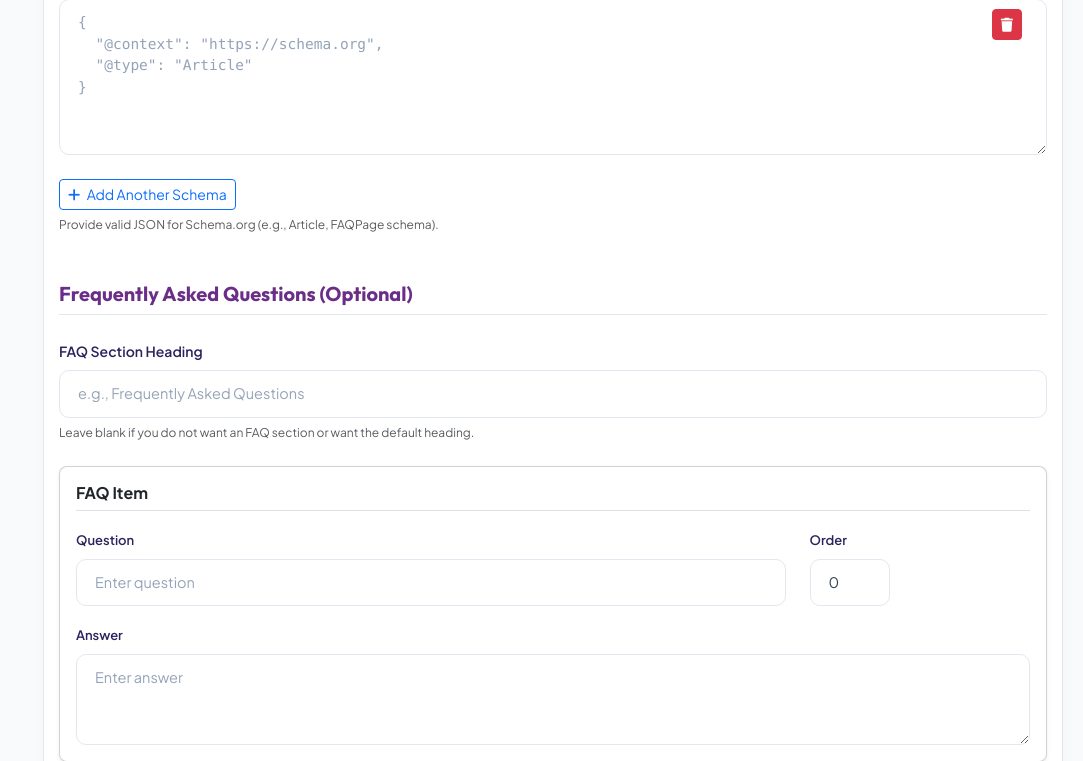
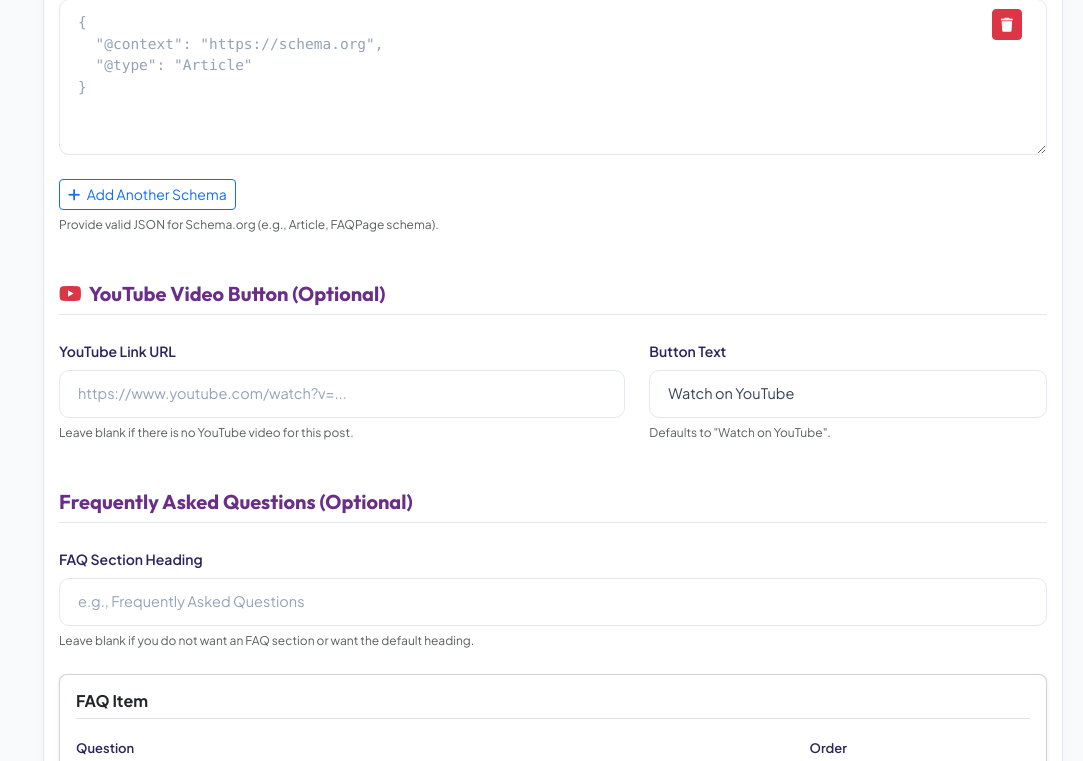
Before and after one commit to Joohi-parveen/digital-ranker, a Django app: page /dashboard/blogs/add/ in a window 1280 px wide; the page is wider, and only the part inside the window is pictured. Shown: the part 1854-2615 px from the top of that part, without its empty margins (197-1280 px from the left). Run offline with Django 5.2, Linux system fonts and the light colour scheme; the visitor is signed in with stand-in values (Sample User, id 1); data that the repository does not hold is empty; parts of the project's set-up code (start-up, migrations or seed data) failed here and were passed over; some libraries are stand-ins or nearby versions.

Commit message:
Latest Updates of Custom url , automatic redirection , Anti spam and bot protection , yt btn in blog

```diff
--- a/dashboard/templates/dashboard/blog_form.html
+++ b/dashboard/templates/dashboard/blog_form.html
@@ -199,6 +199,34 @@
                         {% if form.schema_markup.errors %}
                         <div class="text-danger small mt-1.5"><i class="fa-solid fa-circle-exclamation me-1"></i> {{ form.schema_markup.errors }}</div>
                         {% endif %}
+                    </div>
+
+                    <!-- YouTube Link Section -->
+                    <h5 class="mb-4 pb-2 mt-5" style="font-family: 'Outfit', sans-serif; font-weight: 700; color: var(--primary); border-bottom: 1px solid var(--border-color);">
+                        <i class="fa-brands fa-youtube text-danger me-1"></i> YouTube Video Button (Optional)
+                    </h5>
+
+                    <div class="row mb-4">
+                        <div class="col-md-7 mb-3 mb-md-0">
+                            <label for="{{ form.youtube_url.id_for_label }}" class="form-label">
+                                YouTube Link URL
+                            </label>
+                            {{ form.youtube_url }}
+                            <div class="form-text text-muted" style="font-size: 12px; margin-top: 6px;">Leave blank if there is no YouTube video for this post.</div>
+                            {% if form.youtube_url.errors %}
+                            <div class="text-danger small mt-1.5"><i class="fa-solid fa-circle-exclamation me-1"></i> {{ form.youtube_url.errors }}</div>
+                            {% endif %}
+                        </div>
+                        <div class="col-md-5">
+                            <label for="{{ form.youtube_button_text.id_for_label }}" class="form-label">
+                                Button Text
+                            </label>
+                            {{ form.youtube_button_text }}
+                            <div class="form-text text-muted" style="font-size: 12px; margin-top: 6px;">Defaults to "Watch on YouTube".</div>
+                            {% if form.youtube_button_text.errors %}
+                            <div class="text-danger small mt-1.5"><i class="fa-solid fa-circle-exclamation me-1"></i> {{ form.youtube_button_text.errors }}</div>
+                            {% endif %}
+                        </div>
                     </div>
 
                     <!-- FAQ Section -->
--- a/dashboard/templates/dashboard/service_form.html
+++ b/dashboard/templates/dashboard/service_form.html
@@ -62,9 +62,9 @@
                                     style="font-size: 13px; border-color: var(--border-color);">/</span>
                             </div>
                             <div class="form-text text-muted" style="font-size: 12px; margin-top: 6px;">
-                                <i class="fa-solid fa-circle-info me-1 text-primary"></i> Live URL will be generated at
-                                the root level (e.g.
-                                <code>https://aidigitalranker.com/answer-engine-optimization/</code>).
+                                <i class="fa-solid fa-circle-info me-1 text-primary"></i> Supports custom & nested paths (e.g.
+                                <code>answer-engine-optimization</code> or <code>india/delhi-ncr/ai-seo-agency-delhi</code>).
+                                If changed on an existing service, a <strong>301 Permanent Redirect</strong> is automatically created to preserve SEO rankings!
                             </div>
                             {% if form.slug.errors %}
                             <div class="text-danger small mt-1.5"><i class="fa-solid fa-circle-exclamation me-1"></i> {{
--- a/dashboard/urls.py
+++ b/dashboard/urls.py
@@ -24,8 +24,8 @@ urlpatterns = [
     # Services CRUD
     path('services/', views.dashboard_service_list, name='dashboard_service_list'),
     path('services/add/', views.dashboard_service_create, name='dashboard_service_create'),
-    path('services/<slug:slug>/edit/', views.dashboard_service_update, name='dashboard_service_update'),
-    path('services/<slug:slug>/delete/', views.dashboard_service_delete, name='dashboard_service_delete'),
+    path('services/<path:slug>/edit/', views.dashboard_service_update, name='dashboard_service_update'),
+    path('services/<path:slug>/delete/', views.dashboard_service_delete, name='dashboard_service_delete'),
 
     # Case Studies CRUD
     path('case-studies/', views.dashboard_case_study_list, name='dashboard_case_study_list'),
--- a/website/context_processors.py
+++ b/website/context_processors.py
@@ -1,5 +1,6 @@
 from django.core.cache import cache
 from website.models.seo import PageSEOSetting
+from website.models import Service
 
 def seo_context(request):
     """
@@ -7,21 +8,23 @@ def seo_context(request):
     and returns its associated PageSEOSetting record to the template context.
     """
     path = request.path
+    clean_path = path.strip('/')
     page_name = 'home'
+    is_dynamic_service = False
 
     # Map the URL path prefix to page_name choices defined in PageSEOSetting
-    if path == '/':
+    if path == '/' or not clean_path:
         page_name = 'home'
     elif path.startswith('/about/'):
         page_name = 'about'
     elif path.startswith('/services/'):
-        parts = path.strip('/').split('/')
+        parts = clean_path.split('/')
         if len(parts) > 1:
             page_name = f"service_{parts[1]}"
         else:
             page_name = 'services'
     elif path.startswith('/blog/'):
-        if path == '/blog/' or path == '/blog':
+        if clean_path == 'blog':
             page_name = 'blog'
         else:
             # For individual blog posts, we want to use the BlogPost's own SEO fields
@@ -30,13 +33,23 @@ def seo_context(request):
         page_name = 'contact'
     elif path.startswith('/team/'):
         page_name = 'team'
+    elif path.startswith('/case-study/'):
+        if clean_path == 'case-study':
+            page_name = 'case_studies'
+        else:
+            page_name = 'case_study_detail'
     else:
-        # Check single-segment slug (e.g. /ai-seo-agency-india/)
-        parts = path.strip('/').split('/')
-        if len(parts) == 1 and parts[0]:
-            page_name = f"service_{parts[0]}"
+        # Check if the clean_path corresponds to a Service (single-segment or multi-segment like india/delhi-ncr/...)
+        if Service.objects.filter(slug=clean_path).exists():
+            page_name = f"service_{clean_path}"
+            is_dynamic_service = True
         else:
-            page_name = 'home'
+            # Check legacy PageSEOSetting for single-segment (e.g. service_ai-seo-agency-india)
+            parts = clean_path.split('/')
+            if len(parts) == 1 and parts[0]:
+                page_name = f"service_{parts[0]}"
+            else:
+                page_name = 'other'
 
     cache_key = f"seo_settings_{page_name}"
     cached_data = cache.get(cache_key)
@@ -50,6 +63,11 @@ def seo_context(request):
         except PageSEOSetting.DoesNotExist:
             # Fallback to home page SEO setting for global site_title/favicon
             seo_settings = PageSEOSetting.objects.filter(page_name='home').first()
+            # If the current page is not home, this is definitely a fallback
+            seo_is_fallback = (page_name != 'home')
+
+        # If it's a dynamic service that has its own model SEO fields, treat site settings as fallback
+        if is_dynamic_service:
             seo_is_fallback = True
 
         # Cache for 24 hours (86400 seconds)
--- a/website/forms.py
+++ b/website/forms.py
@@ -3,7 +3,7 @@ from django.core.exceptions import ValidationError
 from django.utils.text import slugify
 import re
 from django.utils.html import strip_tags
-from website.models import BlogPost, BlogCategory, ContactMessage, Service, CaseStudy
+from website.models import BlogPost, BlogCategory, ContactMessage, Service, CaseStudy, UrlRedirect
 
 RESERVED_ROOT_SLUGS = {
     'admin', 'dashboard', 'blog', 'blogs', 'about', 'contact', 'services',
@@ -94,7 +94,7 @@ class BlogPostForm(forms.ModelForm):
         fields = [
             'title', 'slug', 'category', 'content', 'excerpt', 'featured_image',
             'status', 'is_featured', 'meta_title', 'meta_description', 'meta_keywords',
-            'schema_markup', 'faq_heading'
+            'schema_markup', 'faq_heading', 'youtube_url', 'youtube_button_text'
         ]
         widgets = {
             'title': forms.TextInput(attrs={'class': 'form-control', 'placeholder': 'Enter blog title'}),
@@ -110,6 +110,8 @@ class BlogPostForm(forms.ModelForm):
             'meta_keywords': forms.TextInput(attrs={'class': 'form-control', 'placeholder': 'SEO Keywords, separated by commas'}),
             'schema_markup': forms.Textarea(attrs={'class': 'form-control font-monospace', 'rows': 4, 'placeholder': '{\n  "@context": "https://schema.org",\n  "@type": "Article"\n}'}),
             'faq_heading': forms.TextInput(attrs={'class': 'form-control', 'placeholder': 'e.g., Frequently Asked Questions'}),
+            'youtube_url': forms.URLInput(attrs={'class': 'form-control', 'placeholder': 'https://www.youtube.com/watch?v=...'}),
+            'youtube_button_text': forms.TextInput(attrs={'class': 'form-control', 'placeholder': 'Watch on YouTube'}),
         }
 
     def __init__(self, *args, **kwargs):
@@ -226,32 +228,73 @@ class ServiceForm(forms.ModelForm):
         return title
 
     def clean_slug(self):
-        slug = self.cleaned_data.get('slug', '').strip()
+        raw_slug = self.cleaned_data.get('slug', '').strip()
         title = self.cleaned_data.get('title', '').strip()
-        if not slug and title:
+
+        if not raw_slug and title:
             slug = slugify(title)
-        elif slug:
-            slug = slugify(slug)
+        elif raw_slug:
+            # Normalize path: strip leading/trailing slashes and collapse multiple slashes
+            segments = [slugify(part) for part in raw_slug.strip('/').split('/') if part.strip()]
+            slug = '/'.join(segments)
+        else:
+            slug = ''
 
         if not slug:
-            raise ValidationError("A valid URL slug is required.")
+            raise ValidationError("A valid URL path is required.")
 
-        # 1. Collision check against reserved root-level URLs
-        if slug.lower() in RESERVED_ROOT_SLUGS:
-            raise ValidationError(f"The slug '{slug}' is reserved for system pages. Please choose a different slug.")
+        # 1. Collision check: first segment against reserved root-level URLs
+        root_segment = slug.split('/')[0].lower()
+        if root_segment in RESERVED_ROOT_SLUGS:
+            raise ValidationError(f"The URL prefix '{root_segment}' is reserved for system pages. Please choose a different URL path.")
 
         # 2. Uniqueness check against other Service instances
         qs = Service.objects.filter(slug=slug)
         if self.instance.pk:
             qs = qs.exclude(pk=self.instance.pk)
         if qs.exists():
-            raise ValidationError(f"A service with the slug '{slug}' already exists.")
+            raise ValidationError(f"A service with the URL '{slug}' already exists.")
 
         # 3. Collision check against BlogPosts
         if BlogPost.objects.filter(slug=slug).exists():
-            raise ValidationError(f"A blog post with the root URL slug '{slug}' already exists. Please choose a unique slug.")
+            raise ValidationError(f"A blog post with the URL '{slug}' already exists. Please choose a unique URL.")
 
         return slug
+
+    def save(self, commit=True):
+        """
+        Saves the Service. If the slug has changed on an existing service,
+        automatically creates or updates a 301 Permanent Redirect so Google search rankings
+        and existing indexed backlinks seamlessly transfer to the new URL without 404s.
+        """
+        old_slug = None
+        if self.instance.pk:
+            try:
+                old_instance = Service.objects.get(pk=self.instance.pk)
+                old_slug = old_instance.slug
+            except Service.DoesNotExist:
+                old_slug = None
+
+        instance = super().save(commit=commit)
+
+        new_slug = instance.slug
+        if old_slug and old_slug != new_slug:
+            # 1. Create 301 redirect from old_slug -> new_slug
+            UrlRedirect.objects.update_or_create(
+                old_path=old_slug,
+                defaults={
+                    'new_path': new_slug,
+                    'http_status': 301
+                }
+            )
+
+            # 2. Update any existing chains (if A previously pointed to old_slug, now point A -> new_slug)
+            UrlRedirect.objects.filter(new_path=old_slug).exclude(old_path=new_slug).update(new_path=new_slug)
+
+            # 3. Prevent redirect loops (if old_slug was previously a target redirecting back to new_slug)
+            UrlRedirect.objects.filter(old_path=new_slug).delete()
+
+        return instance
 
     def clean_hero_description(self):
         desc = self.cleaned_data.get('hero_description', '').strip()
@@ -282,10 +325,21 @@ class ContactForm(forms.ModelForm):
     phone = forms.CharField(required=False)
     subject = forms.CharField(required=False)
     message = forms.CharField(required=False, widget=forms.Textarea)
+    website_url = forms.CharField(required=False, widget=forms.HiddenInput)  # Honeypot field for bot trapping
 
     class Meta:
         model = ContactMessage
         fields = ['name', 'email', 'phone', 'subject', 'message']
+
+    def clean_website_url(self):
+        """
+        Honeypot field validation: Real users will never see or fill this.
+        If a bot fills it, treat it as spam.
+        """
+        val = self.cleaned_data.get('website_url', '').strip()
+        if val:
+            raise ValidationError("Spam submission detected.")
+        return val
 
     def clean_name(self):
         name = self.cleaned_data.get('name', '').strip()
@@ -294,6 +348,19 @@ class ContactForm(forms.ModelForm):
             raise ValidationError("Name is required.")
         if len(name) > 100:
             raise ValidationError("Name cannot exceed 100 characters.")
+
+        # Anti-Spam: Block links/URLs in name fields
+        url_pattern = re.compile(
+            r'(https?://|www\.|ftp://|\.com\b|\.ru\b|\.xyz\b|\.top\b|\.online\b|\.cn\b|\.tk\b|\.link\b|tinyurl\.com|bit\.ly|t\.co)',
+            re.IGNORECASE
+        )
+        if url_pattern.search(name):
+            raise ValidationError("Invalid name format. URLs and links are not allowed in the name field.")
+
+        # Anti-Spam: Block Cyrillic/Russian script spam in names if site is English
+        if re.search(r'[\u0400-\u04FF]', name):
+            raise ValidationError("Invalid name format. Non-Latin scripts are not supported.")
+
         return name
 
     def clean_email(self):
@@ -317,6 +384,9 @@ class ContactForm(forms.ModelForm):
         phone = strip_tags(phone)
         if len(phone) > 20:
             raise ValidationError("Phone cannot exceed 20 characters.")
+        # Reject phone numbers with letters or URLs
+        if re.search(r'[a-zA-Z]', phone):
+            raise ValidationError("Phone number should only contain numbers, spaces, or valid symbols (+, -, ()).")
         return phone
 
     def clean_message(self):
--- a/website/models/__init__.py
+++ b/website/models/__init__.py
@@ -4,3 +4,4 @@ from .seo import PageSEOSetting
 from .service import Service
 from .case_study import CaseStudy
 from .blocked_ip import BlockedIP
+from .redirects import UrlRedirect
--- a/website/models/service.py
+++ b/website/models/service.py
@@ -21,11 +21,11 @@ class Service(models.Model):
 
     # Core Fields
     title = models.CharField(max_length=200, help_text="Service title")
-    slug = models.SlugField(
-        max_length=200,
+    slug = models.CharField(
+        max_length=255,
         unique=True,
         blank=True,
-        help_text="Root-level URL slug (e.g. 'answer-engine-optimization' becomes '/answer-engine-optimization/')"
+        help_text="Custom URL path (e.g. 'answer-engine-optimization' or nested 'india/delhi-ncr/ai-seo-agency-delhi')"
     )
     content = models.TextField(help_text="Service body HTML content")
     status = models.CharField(
--- a/website/templates/website/components/service-contact-form.html
+++ b/website/templates/website/components/service-contact-form.html
@@ -99,6 +99,11 @@
                             {% csrf_token %}
                             <input type="hidden" name="next" value="{{ request.path }}">
                             <input type="hidden" name="subject" value="Service Inquiry: {% if service %}{{ service.title }}{% else %}General Service{% endif %}">
+                            <!-- Anti-spam honeypot (hidden from humans, traps automated bots) -->
+                            <div style="position: absolute; left: -9999px; top: -9999px; opacity: 0; pointer-events: none;" aria-hidden="true">
+                                <label for="id_service_website_url">Website</label>
+                                <input type="text" id="id_service_website_url" name="website_url" tabindex="-1" autocomplete="off" value="">
+                            </div>
                             <div class="row">
                                 <div class="col-lg-12">
                                     <div class="form-group icon-form-grp">
--- a/website/templates/website/contact.html
+++ b/website/templates/website/contact.html
@@ -83,6 +83,12 @@
                     <form class="lead-submission-form" method="post" action="{% url 'contact' %}">
                         {% csrf_token %}
 
+                        <!-- Anti-spam honeypot (hidden from humans, traps automated bots) -->
+                        <div style="position: absolute; left: -9999px; top: -9999px; opacity: 0; pointer-events: none;" aria-hidden="true">
+                            <label for="id_contact_website_url">Website</label>
+                            <input type="text" id="id_contact_website_url" name="website_url" tabindex="-1" autocomplete="off" value="">
+                        </div>
+
                         <div class="row">
                             <div class="col-lg-6">
                                 <div class="form-group">
--- a/website/templates/website/index.html
+++ b/website/templates/website/index.html
@@ -956,6 +956,11 @@ Home
                         {% csrf_token %}
                         <input type="hidden" name="next" value="{{ request.path }}">
                         <input type="hidden" name="subject" value="Home Page Lead">
+                        <!-- Anti-spam honeypot (hidden from humans, traps automated bots) -->
+                        <div style="position: absolute; left: -9999px; top: -9999px; opacity: 0; pointer-events: none;" aria-hidden="true">
+                            <label for="id_website_url">Website</label>
+                            <input type="text" id="id_website_url" name="website_url" tabindex="-1" autocomplete="off" value="">
+                        </div>
                         <div class="row">
                             <div class="col-lg-6">
                                 <div class="form-group">
--- a/website/urls/__init__.py
+++ b/website/urls/__init__.py
@@ -14,6 +14,6 @@ urlpatterns = [
     path("case-study/", include("website.urls.case_studies")),
     # Top-level SEO-friendly URLs for both Blog Posts and Service Pages
     # The blog_detail name has been moved to website.urls.blog. dynamic_page_detail now handles 301 redirects for legacy blog URLs.
-    path("<slug:slug>/", views.dynamic_page_detail, name="dynamic_page_detail"),
-    path("<slug:slug>/", views.dynamic_page_detail, name="service_detail"),
+    path("<path:slug>/", views.dynamic_page_detail, name="dynamic_page_detail"),
+    path("<path:slug>/", views.dynamic_page_detail, name="service_detail"),
 ]
```
Also changed, not shown: website/admin.py (+8 -1 lines), website/models/blog.py (+13 -0 lines), website/templates/website/blog/detail.html (+8 -1 lines), website/templates/website/includes/header.html (+6 -1 lines), website/views/home.py (+25 -15 lines).
